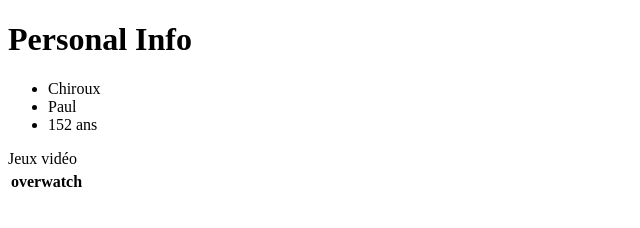
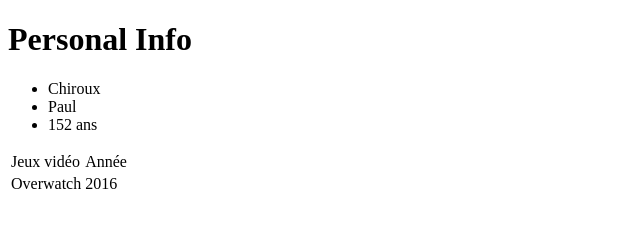
Before and after one commit to PaulChiroux/PaulChiroux.github.io, a plain HTML site: page index.html in a window 1280 px wide. Shown: the whole page, without its empty margins (0-640 px from the left). Drawn offline with Linux system fonts and the light colour scheme.

Commit message:
Adding année

```diff
--- a/index.html
+++ b/index.html
@@ -13,8 +13,8 @@
     </ul>
 
     <table>
-        <tr>Jeux vidéo</tr>
-        <th>overwatch</th>
+        <tr><td>Jeux vidéo</td> <td>Année</td></tr>
+        <tr><td>Overwatch</td><td>2016</td></tr>
     </table>
   </body>
 </html>
```
